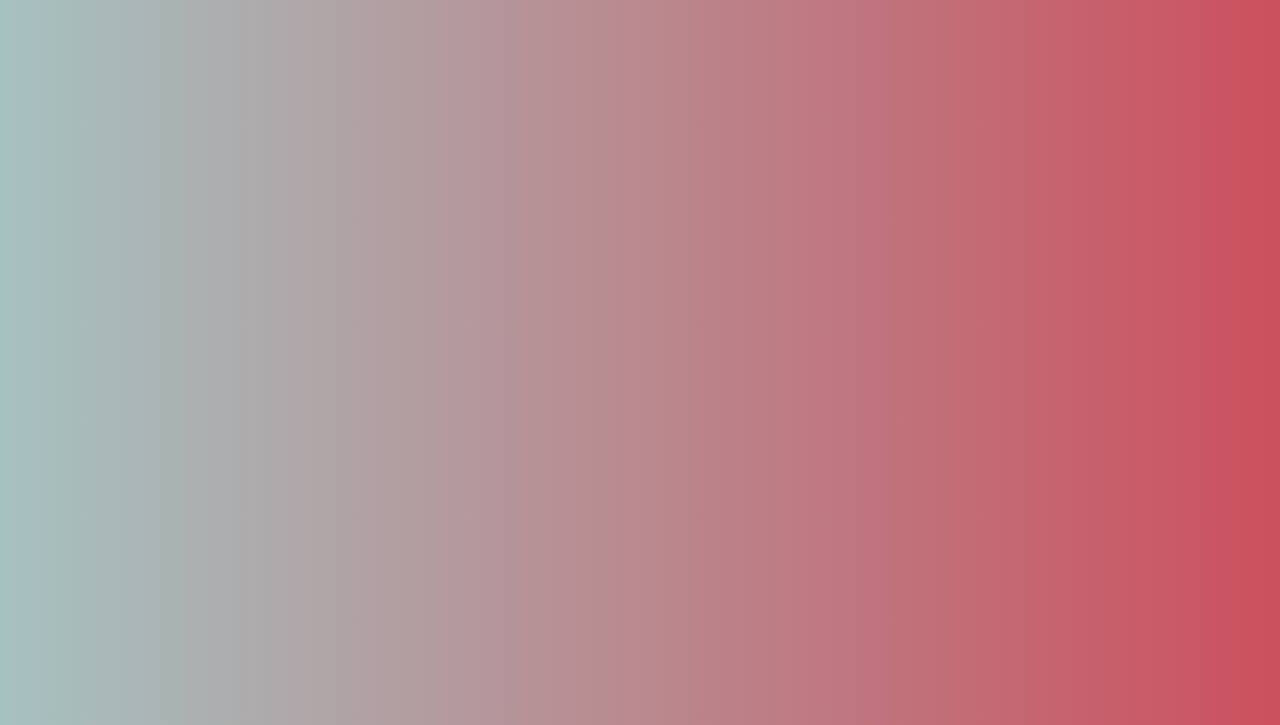
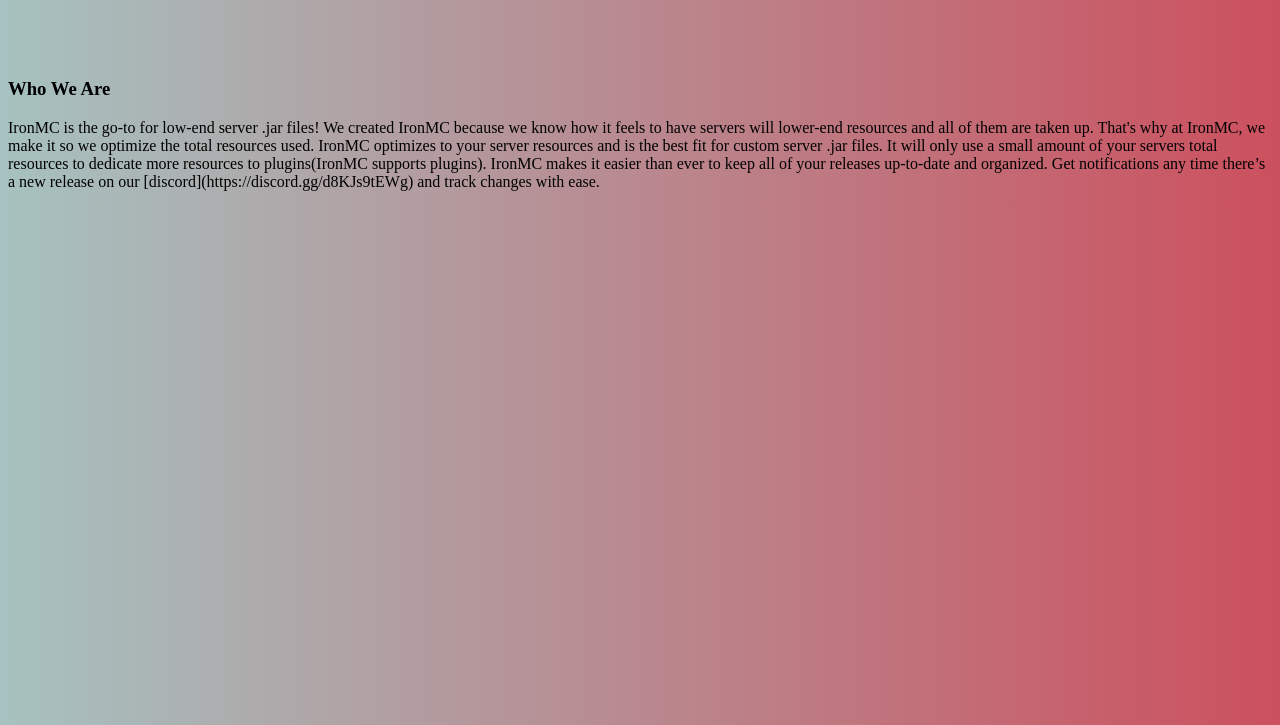
Before and after one commit to IronMC/website-imc, a plain HTML site: page index.html in a window 1280 px wide. Shown: the part 75-800 px from the top of the page. Drawn offline with Linux system fonts and the light colour scheme.

Commit message:
IronMC - index.html almost complete.

```diff
--- a/index.html
+++ b/index.html
@@ -12,5 +12,13 @@
     </head>
     <body>
         <h1>IronMC | High Preformance</h1>
+        <br>
+        <br>
+        <h3>Who We Are</h3>
+        <p>IronMC is the go-to for low-end server .jar files! We created IronMC because we know how it feels to have servers will lower-end resources and all of them are taken up.
+            That's why at IronMC, we make it so we optimize the total resources used. IronMC optimizes to your server resources and is the best fit for custom server .jar files.
+            It will only use a small amount of your servers total resources to dedicate more resources to plugins(IronMC supports plugins). IronMC makes it easier than ever to
+            keep all of your releases up-to-date and organized. Get notifications any time there’s a new release on our [discord](https://discord.gg/d8KJs9tEWg) and track
+            changes with ease.</p>
     </body>
 </html>
```
